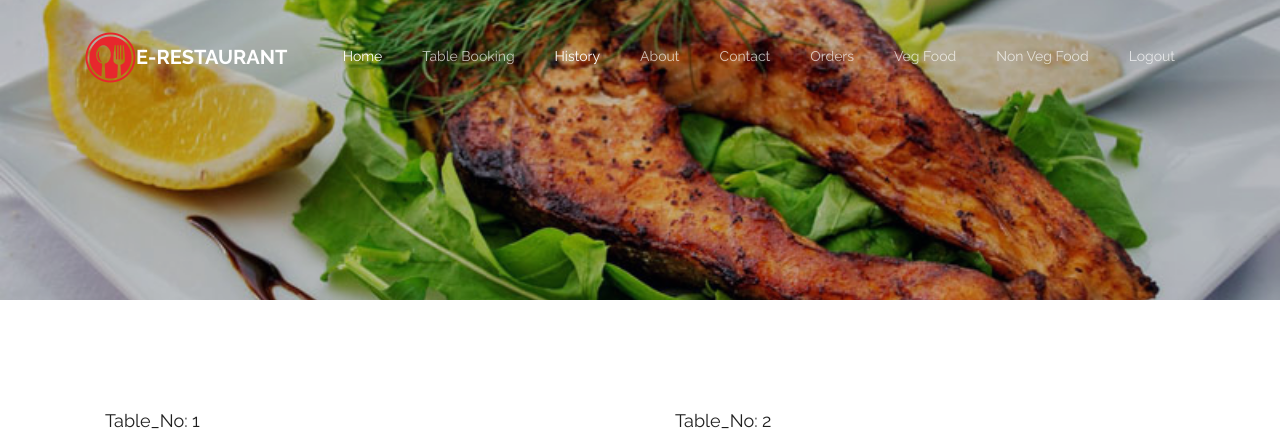
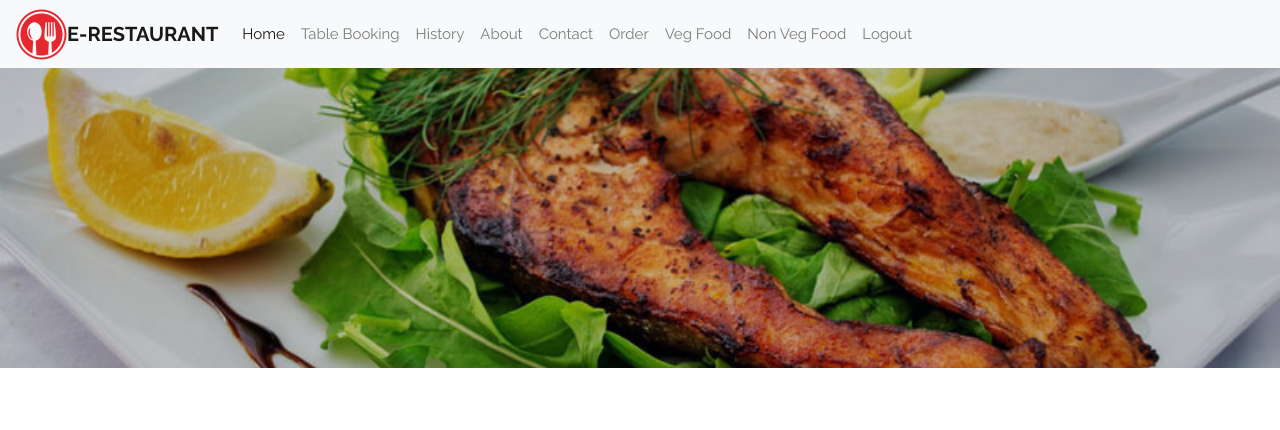
Before and after one commit to ankitpakhale/ERestorent, a Django app: page /alltable/ in a window 1280 px wide. Shown: the top 430 px of the page. Run offline with Django 3.2, Linux system fonts and the light colour scheme; data comes from the database, SQL or seed files in the repository; some libraries are stand-ins or nearby versions; some web fonts are replaced.

Commit message:
Update base.html

```diff
--- a/app1/templates/base.html
+++ b/app1/templates/base.html
@@ -32,22 +32,19 @@
   </head>
   <body>
 
-    <nav class="navbar navbar-expand-lg navbar-dark ftco_navbar bg-dark ftco-navbar-light" id="ftco-navbar">
 
+    <!-- <nav class="navbar navbar-expand-lg navbar-dark ftco_navbar bg-dark ftco-navbar-light" id="ftco-navbar">
 	    <div class="container">
-
         <img src="{% static 'images/instragram/favicon.png' %}" alt="">
 	      <a class="navbar-brand" href="{% url 'index' %}" img src="{% static 'images/instagram/favicon.png' %}" alt=""> E-Restaurant</a>
 	      <button class="navbar-toggler" type="button" data-toggle="collapse" data-target="#ftco-nav" aria-controls="ftco-nav" aria-expanded="false" aria-label="Toggle navigation">
-	        <span class="oi oi-menu"></span> Menu
+          <span class="oi oi-menu"></span> Menu
 	      </button>
-
 	      <div class="collapse navbar-collapse" id="ftco-nav">
 	        <ul class="navbar-nav ml-auto">
             <li class="nav-item active"><a href="{% url 'index' %}" class="nav-link">Home</a></li>
 	          <li class="nav-item"><a href="{% url 'alltable' %}" class="nav-link">Table Booking</a></li>
             <li class="nav-item active"><a href="{% url 'historydta' %}" class="nav-link">History </a></li>
-
 	          <li class="nav-item"><a href="{% url 'about' %}" class="nav-link">About</a></li>
             <li class="nav-item"><a href="{% url 'contact' %}" class="nav-link">Contact</a></li>
             <li class="nav-item"><a href="{% url 'order' %}" class="nav-link">Orders</a></li>
@@ -58,8 +55,30 @@
 	        </ul>
 	      </div>
 	    </div>
-	  </nav>
+	  </nav> -->
+    <!-- -------------------------New Nav Bar-------------------------- -->
+    <nav class="navbar navbar-expand-lg navbar-light bg-light">
+      <img src="{% static 'images/instragram/favicon.png' %}" alt="">
+      <a class="navbar-brand" href="{% url 'index' %}" img src="{% static 'images/instagram/favicon.png' %}" alt=""> E-Restaurant</a>
+      <button class="navbar-toggler" type="button" data-toggle="collapse" data-target="#navbarNavAltMarkup" aria-controls="navbarNavAltMarkup" aria-expanded="false" aria-label="Toggle navigation">
+        <span class="navbar-toggler-icon"></span>
+      </button>
+      <div class="collapse navbar-collapse" id="navbarNavAltMarkup">
+        <div class="navbar-nav">
+          <a class="nav-item nav-link active" href="{% url 'index' %}">Home</a>
+          <a class="nav-item nav-link" href="{% url 'alltable' %}">Table Booking</a>
+          <a class="nav-item nav-link" href="{% url 'historydta' %}">History</a>
+          <a class="nav-item nav-link" href="{% url 'about' %}">About</a>
+          <a class="nav-item nav-link" href="{% url 'contact' %}">Contact</a>
+          <a class="nav-item nav-link" href="{% url 'order' %}">Order</a>
+          <a class="nav-item nav-link" href="{% url 'meal' 'vage' %}">Veg Food</a>
+          <a class="nav-item nav-link" href="{% url 'meal' 'nonvage' %}">Non Veg Food</a>
+          <a class="nav-item nav-link" href="{% url 'meal' 'logout' %}">Logout</a>
+        </div>
+      </div>
+    </nav>
     <!-- END nav -->
+
 
     {% block content %}
     {% endblock %}
```
